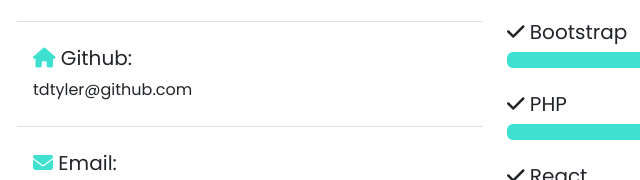
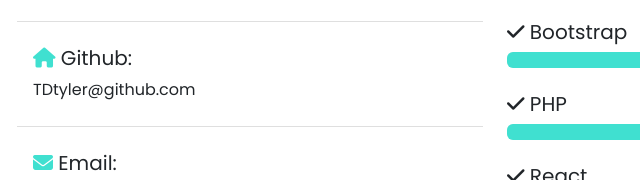
Before and after one commit to TDtyler/Bootstrap-Portfolio_2023, a website: page index.html in a window 1280 px wide. Shown: the part 1677-1857 px from the top of the page, 145-785 px from the left. Drawn offline with Linux system fonts and the light colour scheme.

Commit message:
changed github name in portfolio/skills section

```diff
--- a/index.html
+++ b/index.html
@@ -113,7 +113,7 @@
                 <h5 class="text-transform">
                   <i class="fas fa-home text-primary"></i> Github:
                 </h5>
-                <p>tdtyler@github.com</p>
+                <p>TDtyler@github.com</p>
               </li>
               <li class="list-group-item mb-3">
                 <h5 class="text-transform">
```
